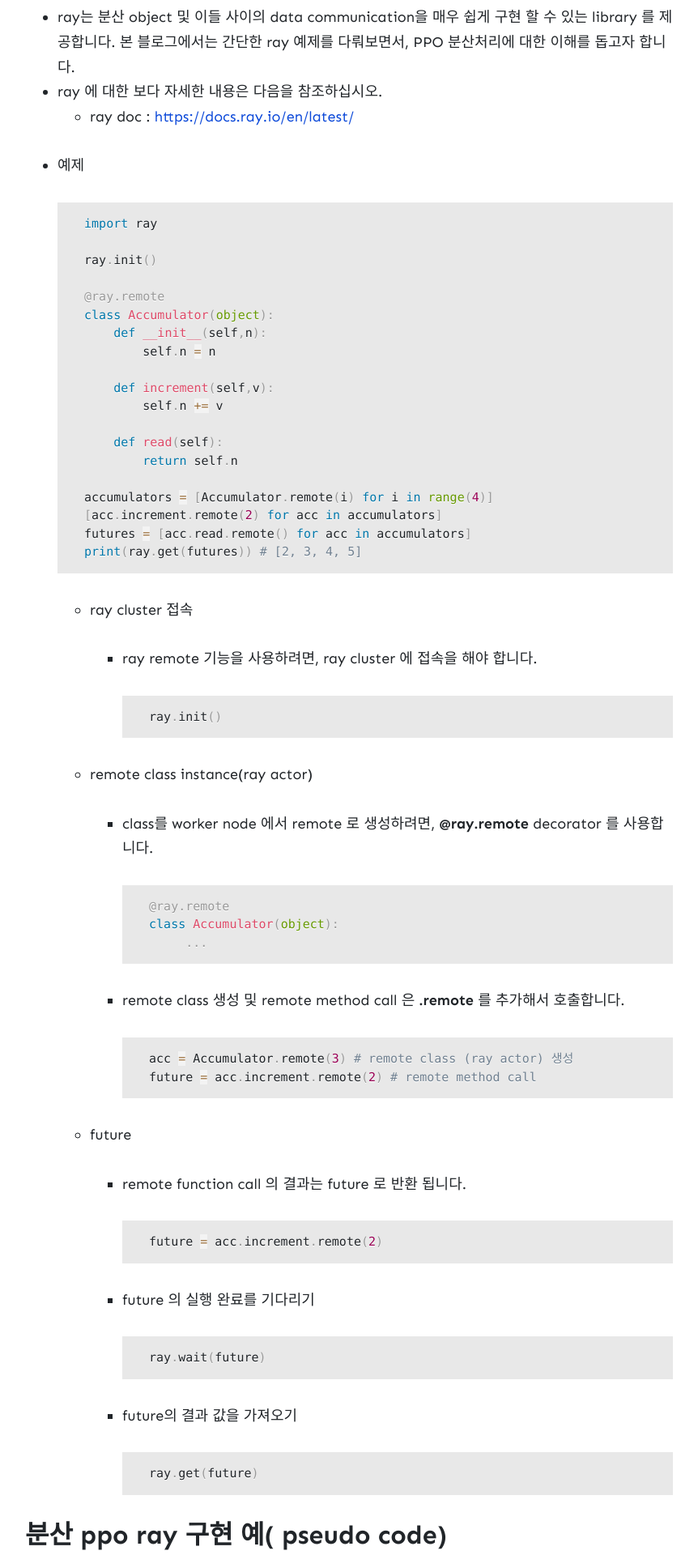
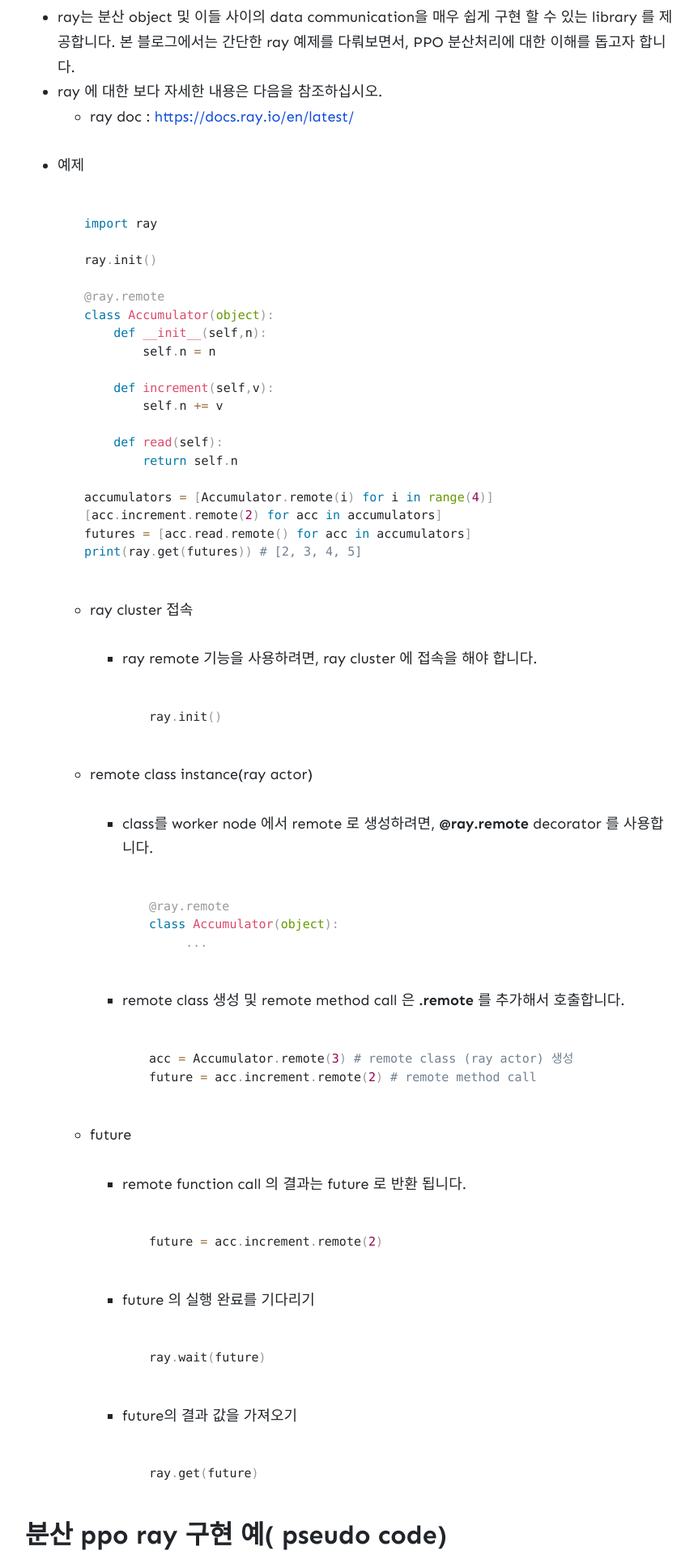
Before and after one commit to wowthemesnet/jekyll-theme-memoirs, a Jekyll site: the page built from _posts/2020-12-01-Distributed-PPO-implementation.md, in a window 1280 px wide. Shown: the part 3151-5071 px from the top of the page at 81% size, without its empty margins (209-1071 px from the left). Built offline with Jekyll 4.4.1, drawn with Linux system fonts in a browser that asks for light colours; nearby versions of some CDN libraries; comment, search, counter and statistics services are not loaded.

Commit message:
Update assets/css/theme.scss

```diff
--- a/assets/css/theme.scss
+++ b/assets/css/theme.scss
@@ -537,7 +537,7 @@ img, img:hover {
     code[class*="language-"], pre[class*="language-"] {
         font-size:15px;
         margin-bottom:30px;
-        background: #e8e8e8;
+        background: #fff;
         color:inherit;
     }
     div.code-toolbar > .toolbar a, div.code-toolbar > .toolbar button, div.code-toolbar > .toolbar span {
```
